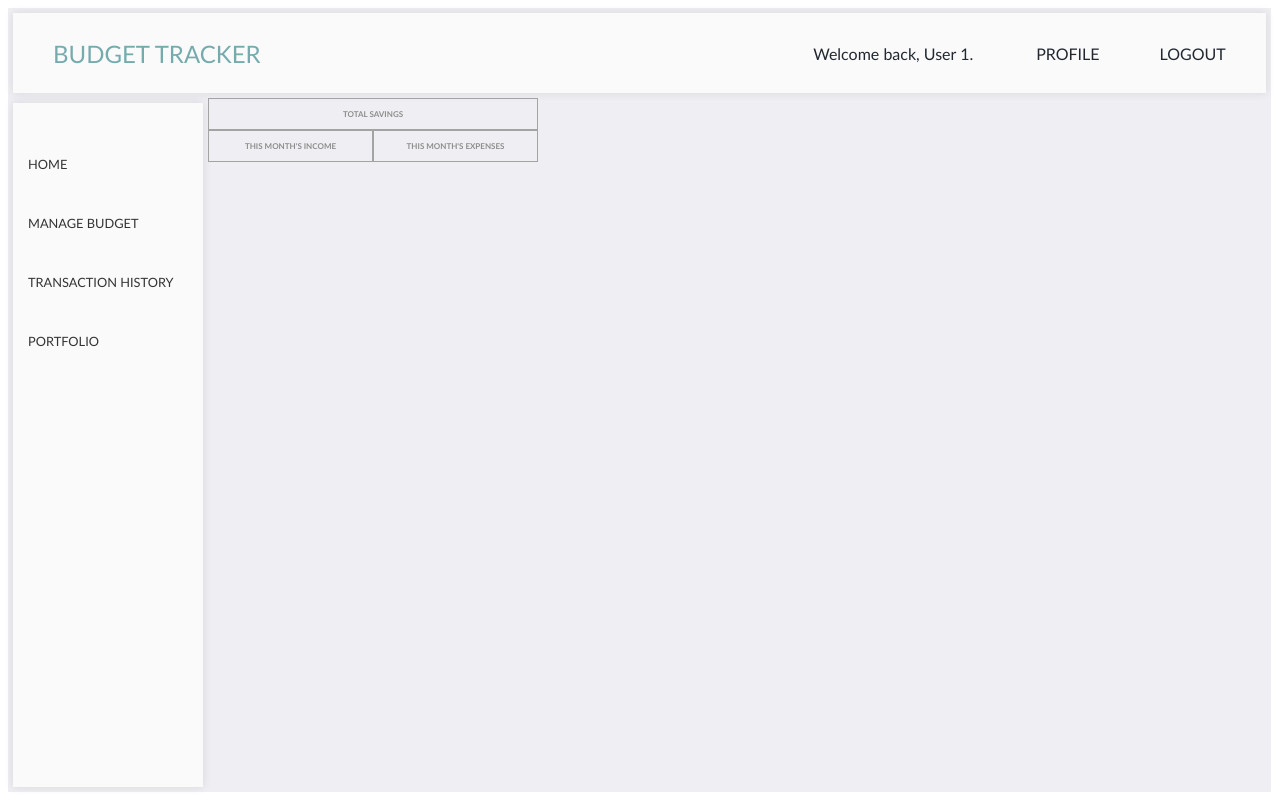
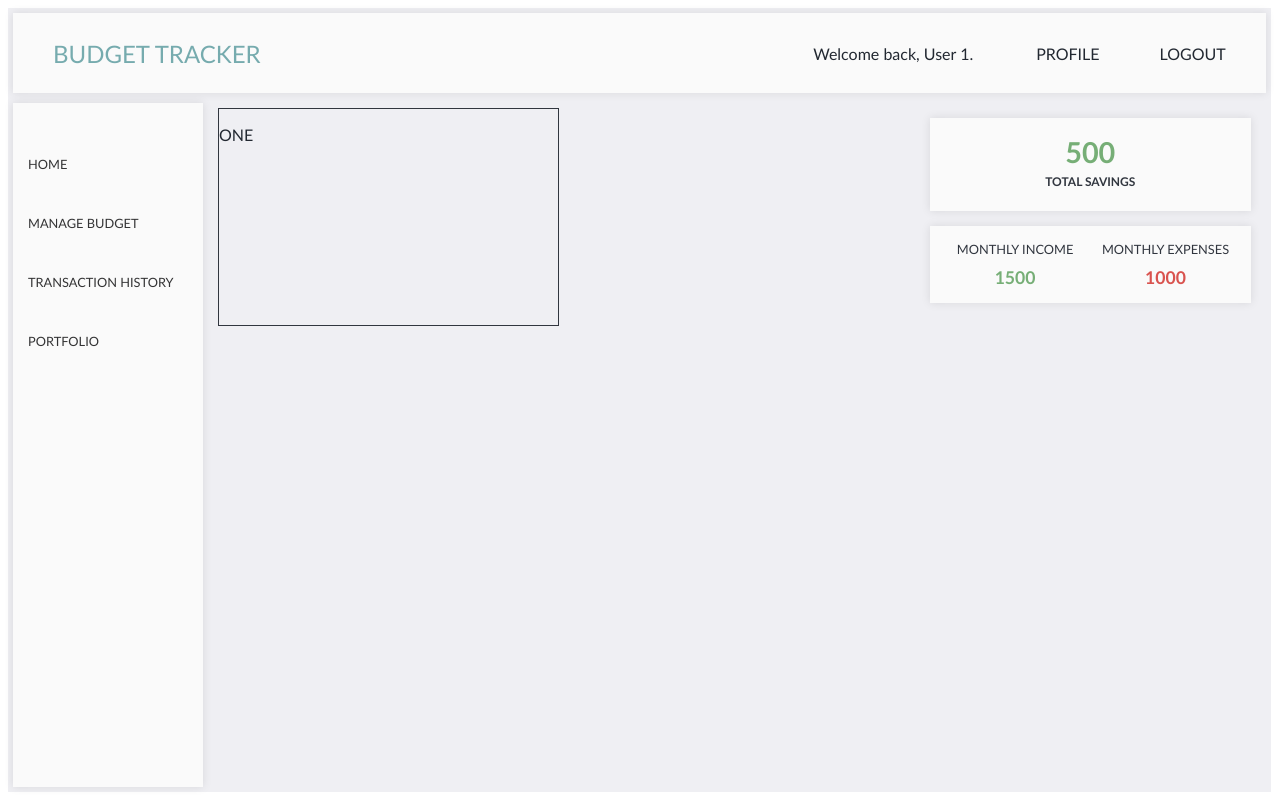
Before and after one commit to shilpakrishnanunni/express-react, a React (Vite) app in the folder client/: page /dashboard in a window 1280 px wide. Built offline with nearby package versions, Linux system fonts and the light colour scheme; no server answers; sample sign-in values are in the browser's storage.

Commit message:
frontend(mod): rewrites tota-savings widget in dashboard. get dashboard api now uses useQuery.

```diff
--- a/client/src/components/Dashboard.jsx
+++ b/client/src/components/Dashboard.jsx
@@ -1,13 +1,48 @@
-// import "../styles/dashboard.css";
+import { hooks } from '../hooks/dashboard.hooks';
+import '../styles/dashboard.css';
 
-import { TotalIncomeExpense } from './TotalIncomeExpense';
 import { Transactions } from './Transactions';
 
-export default function Dashboard() {
+const Dashboard = () => {
   return (
     <div className="dashboard">
-      {/* < Transactions /> */}
-      <TotalIncomeExpense />
+      <BudgetChart />
+      <TotalsDisplay />
+      {/* <TotalIncomeExpense /> */}
     </div>
   );
-}
+};
+
+const BudgetChart = () => {
+  return (
+    <div className="dashboard-budget-chart outline">
+      <p>ONE</p>
+    </div>
+  );
+};
+
+const TotalsDisplay = () => {
+  const totalSavings = 500;
+  const totalIncome = 1500;
+  const totalExpenses = 1000;
+  return (
+    <div className="dashboard-total">
+      <div className="total-savings">
+        <div className='amount'>{totalSavings}</div>
+        <div className='label'>TOTAL SAVINGS</div>
+      </div>
+      <div className='total-income-expense'>
+        <div className='income'>
+          <p className='label'>MONTHLY INCOME</p>
+          <p className='amount'>{totalIncome}</p>
+        </div>
+        <div className='expense'>
+          <p className='label'>MONTHLY EXPENSES</p>
+          <p className='amount'>{totalExpenses}</p>
+        </div>
+      </div>
+    </div>
+  );
+};
+
+export default Dashboard;
--- a/client/src/components/TotalIncomeExpense.jsx
+++ /dev/null
@@ -1,33 +0,0 @@
-import { useState, useLayoutEffect } from 'react';
-import '../styles/totalIncomeExpense.css';
-import api from '../utils/api';
-
-export const TotalIncomeExpense = () => {
-  const [totalAmounts, setTotalAmounts] = useState({ totalCredit: 0, totalDebit: 0 });
-
-  useLayoutEffect(() => {
-    fetchData();
-  }, []);
-
-  async function fetchData() {
-    const response = await api.get('home/total-income-expense');
-    console.log('data', response.data);
-    setTotalAmounts(response.data);
-  }
-  return (
-    <div className="totals-container">
-      <div className="total-balance">
-        <span className="text">TOTAL SAVINGS</span>
-        <span className="value">{totalAmounts?.totalSavings}</span>
-      </div>
-      <div className="monthly-income">
-        <span className="value">{totalAmounts?.monthIncome}</span>
-        <span className="text">THIS MONTH'S INCOME</span>
-      </div>
-      <div className="monthly-expenses">
-        <span className="value">{totalAmounts?.monthDebit}</span>
-        <span className="text">THIS MONTH'S EXPENSES</span>
-      </div>
-    </div>
-  );
-};
--- /dev/null
+++ b/client/src/hooks/dashboard.hooks.js
@@ -0,0 +1,22 @@
+import { useMutation, useQuery, useQueryClient } from '@tanstack/react-query';
+import api from '../utils/api';
+
+export const hooks = {
+  useDashboard: () => {
+    return useQuery({
+      queryKey: ['dashboard'],
+      queryFn: async () => {
+        const response = await api.get('home/total-income-expense');
+        return response.data;
+      }
+    });
+  },
+  useTransactionHistory: () => {
+    return useQuery({
+        queryKey: ['dashboard-transaction-history'],
+        queryFn: async ({page, perPage}) => {
+            const response = await api.get('home/transaction-history', {page, perPage})
+        }
+    })
+  }
+};
--- a/client/src/styles/dashboard.css
+++ b/client/src/styles/dashboard.css
@@ -1,12 +1,103 @@
 * {
 }
 
+.outline {
+  border: 1px solid #31363F;
+}
+
 .dashboard {
-  grid-row: 2;
-  grid-column: 2;
+  /* grid-row: 2;
+  grid-column: 2; */
   /* box-shadow: 0px 0px 9px 0px rgba(0,0,0,0.1); */
   display: grid;
   grid-template-rows: 1fr 1fr 1fr;
   grid-template-columns: 1fr 1fr 1fr;
   gap: 10px;
+  margin: 10px;
+  color: #76ABAE;
 }
+
+.dashboard-budget-chart {
+  grid-column: 1;
+  grid-row: 1;
+
+width: 100%;
+}
+
+.dashboard-total {
+  grid-column: 3;
+  grid-row: 1;
+  width: 100%;
+  height: 200px;
+  display: flex;
+  flex-direction: column;
+  color: #76ABAE;
+}
+
+.total-savings {
+  flex: 2;
+  display: flex;
+  flex-direction: column;
+  align-items: center;
+  justify-content: center;
+  margin: 10px;
+  background-color: #fafafa;
+  box-shadow: 0px 0px 9px 0px rgba(0, 0, 0, 0.1);
+}
+.total-savings .label{
+margin: 0px;
+padding: 5px;
+color: #31363F;
+font-size: 0.75rem;
+font-weight: 700;
+}
+
+.total-savings .amount{
+  margin: 0px;
+  padding: 0px;
+  color: #76ae76;
+  font-weight: 700;
+  font-size: 1.8rem;
+}
+
+.total-income-expense {
+  flex: 1;
+  display: flex;
+  flex-direction: row;
+  justify-content: space-between;
+  background-color: #fafafa;
+  box-shadow: 0px 0px 9px 0px rgba(0, 0, 0, 0.1);
+  margin: 5px 10px;
+  padding: 10px;
+}
+
+.income, .expense {
+  display: flex;
+  flex-direction: column;
+  align-items: center;
+  flex: 1;
+}
+
+.income p, .expense p {
+  margin: 0;
+  padding: 5px;
+  text-align: center;
+}
+
+.income .label, .expense .label {
+  font-size: 0.8rem;
+  color: #31363F;
+  /* font-weight: 600; */
+}
+
+.income .amount {
+  font-size: 1.1rem;
+  color: #76ae76; /* Adjust color for income */
+  font-weight: 700;
+}
+
+.expense .amount {
+  font-size: 1.1rem;
+  color: #d9534f; /* Adjust color for expenses */
+  font-weight: 700;
+}
--- a/client/src/styles/totalIncomeExpense.css
+++ /dev/null
@@ -1,55 +0,0 @@
-* {
-  /* box-sizing: border-box; */
-}
-
-.totals-container {
-  grid-row: 1;
-  grid-column: 1;
-  width: 330px;
-  display: flex;
-  flex-wrap: wrap;
-}
-
-.text {
-  font-size: 0.5em;
-  font-family: 'Gill Sans', 'Gill Sans MT', Calibri, 'Trebuchet MS', sans-serif;
-  font-weight: bold;
-  color: #8d8d8d;
-}
-
-.value {
-  font-size: 0.75em;
-  font-weight: bold;
-  font-family: 'Gill Sans', 'Gill Sans MT', Calibri, 'Trebuchet MS', sans-serif;
-}
-
-.totals-container div {
-  padding: 10px;
-  border: 1px solid #a3a3a3;
-  display: flex;
-  flex-direction: column;
-  justify-content: center;
-  align-items: center;
-}
-
-.total-balance {
-  flex: 1 1 100%;
-  white-space: nowrap;
-  .value {
-    color: darkgreen;
-    font-size: 1.25em;
-  }
-}
-
-.monthly-income,
-.monthly-expenses {
-  flex: 1 1 50%;
-}
-
-.monthly-income .value {
-  color: darkgreen;
-}
-
-.monthly-expenses .value {
-  color: brown;
-}
```
Also changed, not shown: 1 other file (tests, documents, lock files or other folders).
